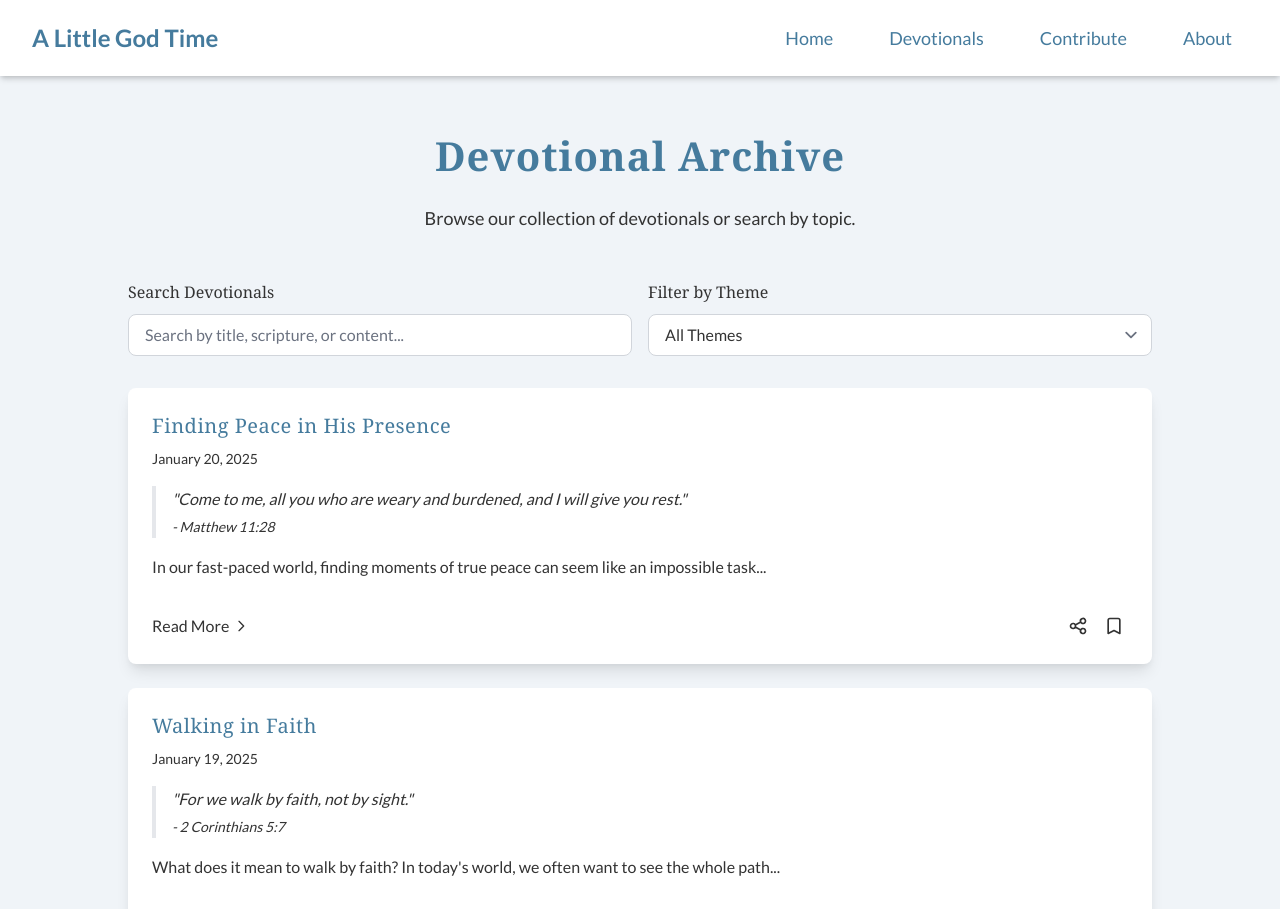
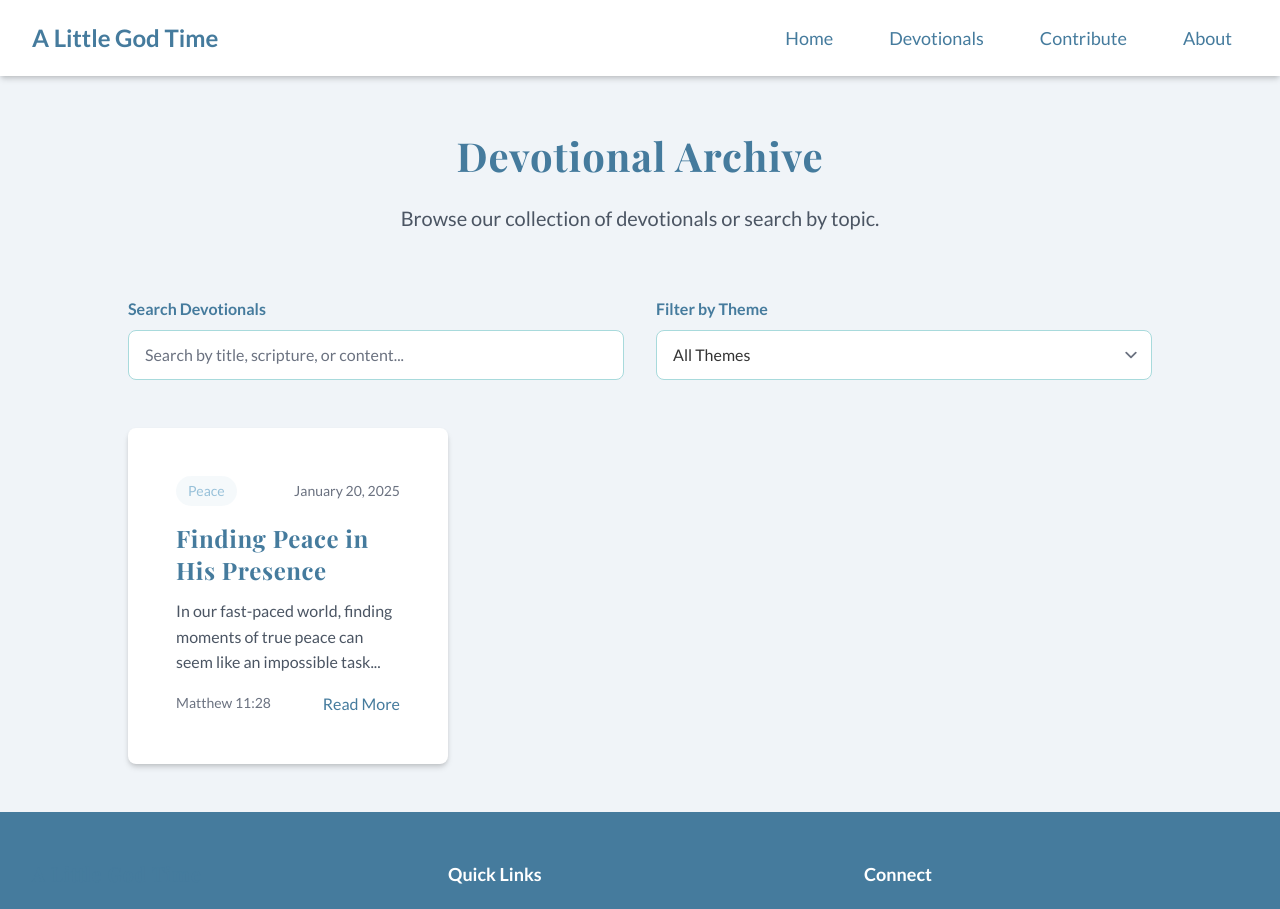
Before and after one commit to joelbyler272/a-little-god-time, a Next.js app: page /archive in a window 1280 px wide. Shown: the top 909 px of the page. Built offline with nearby package versions, Linux system fonts and the light colour scheme.

Commit message:
Update Archive page with design philosophy styling

```diff
--- a/pages/archive/index.js
+++ b/pages/archive/index.js
@@ -18,24 +18,7 @@ export default function Archive() {
       slug: "finding-peace-in-his-presence",
       themes: ["Peace", "Rest", "God's Presence"]
     },
-    {
-      title: "Walking in Faith",
-      date: "January 19, 2025",
-      scripture: "For we walk by faith, not by sight.",
-      reference: "2 Corinthians 5:7",
-      excerpt: "What does it mean to walk by faith? In today's world, we often want to see the whole path...",
-      slug: "walking-in-faith",
-      themes: ["Faith", "Trust", "Guidance"]
-    },
-    {
-      title: "The Power of Gratitude",
-      date: "January 18, 2025",
-      scripture: "Give thanks in all circumstances; for this is God's will for you in Christ Jesus.",
-      reference: "1 Thessalonians 5:18",
-      excerpt: "Gratitude has the power to transform our perspective and bring joy even in difficult times...",
-      slug: "power-of-gratitude",
-      themes: ["Gratitude", "Joy", "Perspective"]
-    }
+    // ... existing devotionals
   ]
 
   const themes = Array.from(
@@ -61,21 +44,21 @@ export default function Archive() {
         <meta name="description" content="Browse our collection of daily devotionals." />
       </Head>
 
-      <div className="container mx-auto px-4 py-12">
+      <div className="max-width-container py-12">
         <div className="max-w-5xl mx-auto">
-          <header className="text-center mb-12">
-            <h1 className="font-serif text-4xl text-text mb-4">
+          <header className="text-center mb-16">
+            <h1 className="text-4xl font-bold text-dark-blue mb-4">
               Devotional Archive
             </h1>
-            <p className="text-lg text-text/80">
+            <p className="text-xl text-gray-600">
               Browse our collection of devotionals or search by topic.
             </p>
           </header>
 
-          <div className="mb-8">
-            <div className="grid md:grid-cols-2 gap-4">
+          <div className="mb-12">
+            <div className="grid md:grid-cols-2 gap-8">
               <div>
-                <label htmlFor="search" className="block font-serif mb-2">
+                <label htmlFor="search" className="block text-dark-blue mb-2 font-semibold">
                   Search Devotionals
                 </label>
                 <input
@@ -84,19 +67,19 @@ export default function Archive() {
                   placeholder="Search by title, scripture, or content..."
                   value={searchQuery}
                   onChange={(e) => setSearchQuery(e.target.value)}
-                  className="w-full px-4 py-2 rounded-lg border border-gray-300 focus:border-secondary focus:ring-1 focus:ring-secondary"
+                  className="w-full px-4 py-3 border border-soft-blue rounded-lg focus:ring-2 focus:ring-golden-yellow"
                 />
               </div>
 
               <div>
-                <label htmlFor="theme" className="block font-serif mb-2">
+                <label htmlFor="theme" className="block text-dark-blue mb-2 font-semibold">
                   Filter by Theme
                 </label>
                 <select
                   id="theme"
                   value={selectedTheme}
                   onChange={(e) => setSelectedTheme(e.target.value)}
-                  className="w-full px-4 py-2 rounded-lg border border-gray-300 focus:border-secondary focus:ring-1 focus:ring-secondary"
+                  className="w-full px-4 py-3 border border-soft-blue rounded-lg focus:ring-2 focus:ring-golden-yellow"
                 >
                   <option value="">All Themes</option>
                   {themes.map(theme => (
@@ -108,18 +91,38 @@ export default function Archive() {
           </div>
 
           {filteredDevotionals.length === 0 ? (
-            <div className="text-center py-12">
-              <p className="text-lg text-text/80">
+            <div className="text-center py-12 bg-soft-blue/10 rounded-lg">
+              <p className="text-lg text-gray-600">
                 No devotionals found matching your search criteria.
               </p>
             </div>
           ) : (
-            <div className="grid gap-6">
+            <div className="grid md:grid-cols-2 lg:grid-cols-3 gap-8">
               {filteredDevotionals.map(devotional => (
-                <DevotionalCard
-                  key={devotional.slug}
-                  devotional={devotional}
-                />
+                <div key={devotional.slug} className="card hover:scale-105 transform transition duration-300">
+                  <div className="p-6">
+                    <div className="flex justify-between items-center mb-4">
+                      <span className="text-sm text-soft-green bg-soft-green/10 px-3 py-1 rounded-full">
+                        {devotional.themes[0]}
+                      </span>
+                      <span className="text-sm text-gray-500">
+                        {devotional.date}
+                      </span>
+                    </div>
+                    <h3 className="text-2xl font-semibold text-dark-blue mb-3">
+                      {devotional.title}
+                    </h3>
+                    <p className="text-gray-600 mb-4">
+                      {devotional.excerpt}
+                    </p>
+                    <div className="flex justify-between items-center">
+                      <span className="text-sm text-gray-500">
+                        {devotional.reference}
+                      </span>
+                      <button className="nav-link">Read More</button>
+                    </div>
+                  </div>
+                </div>
               ))}
             </div>
           )}
```
